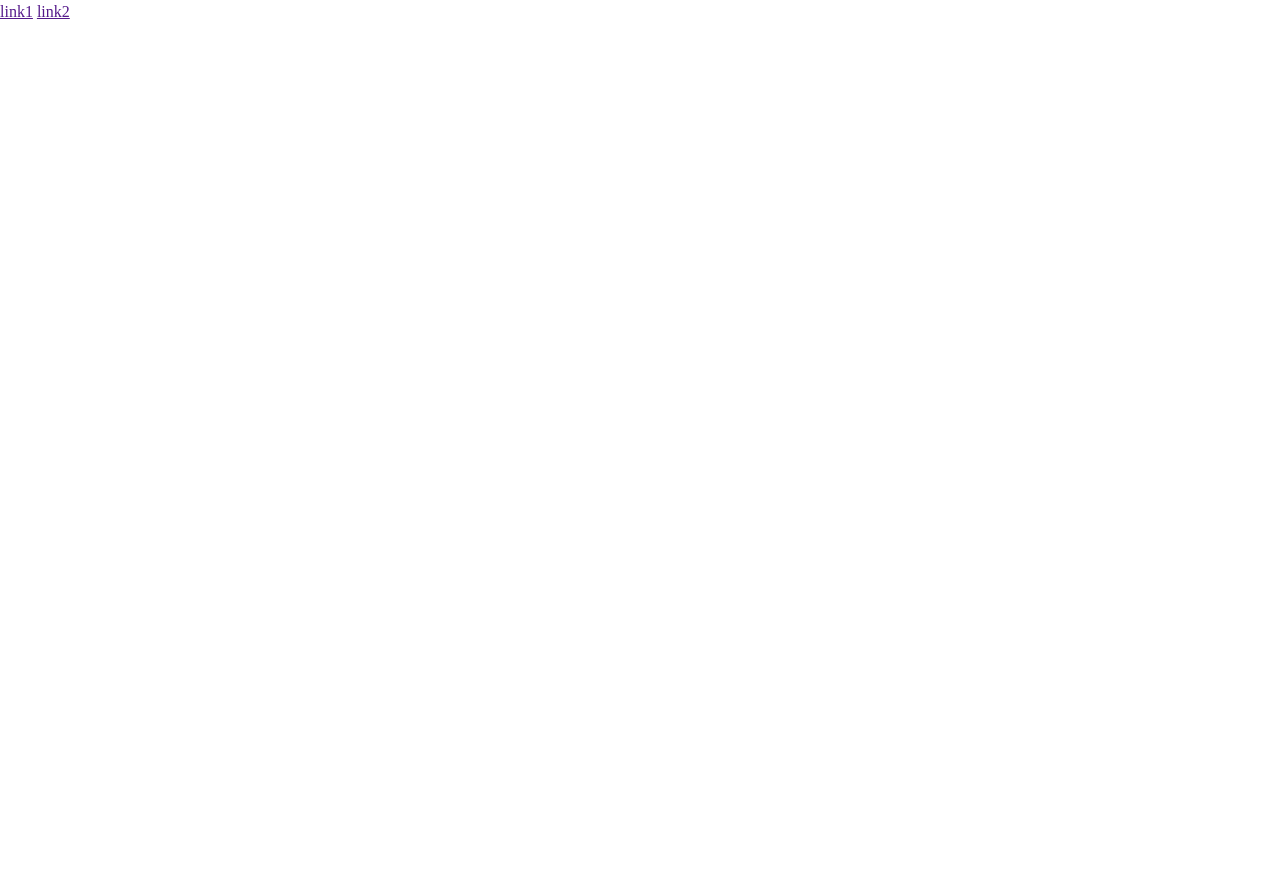
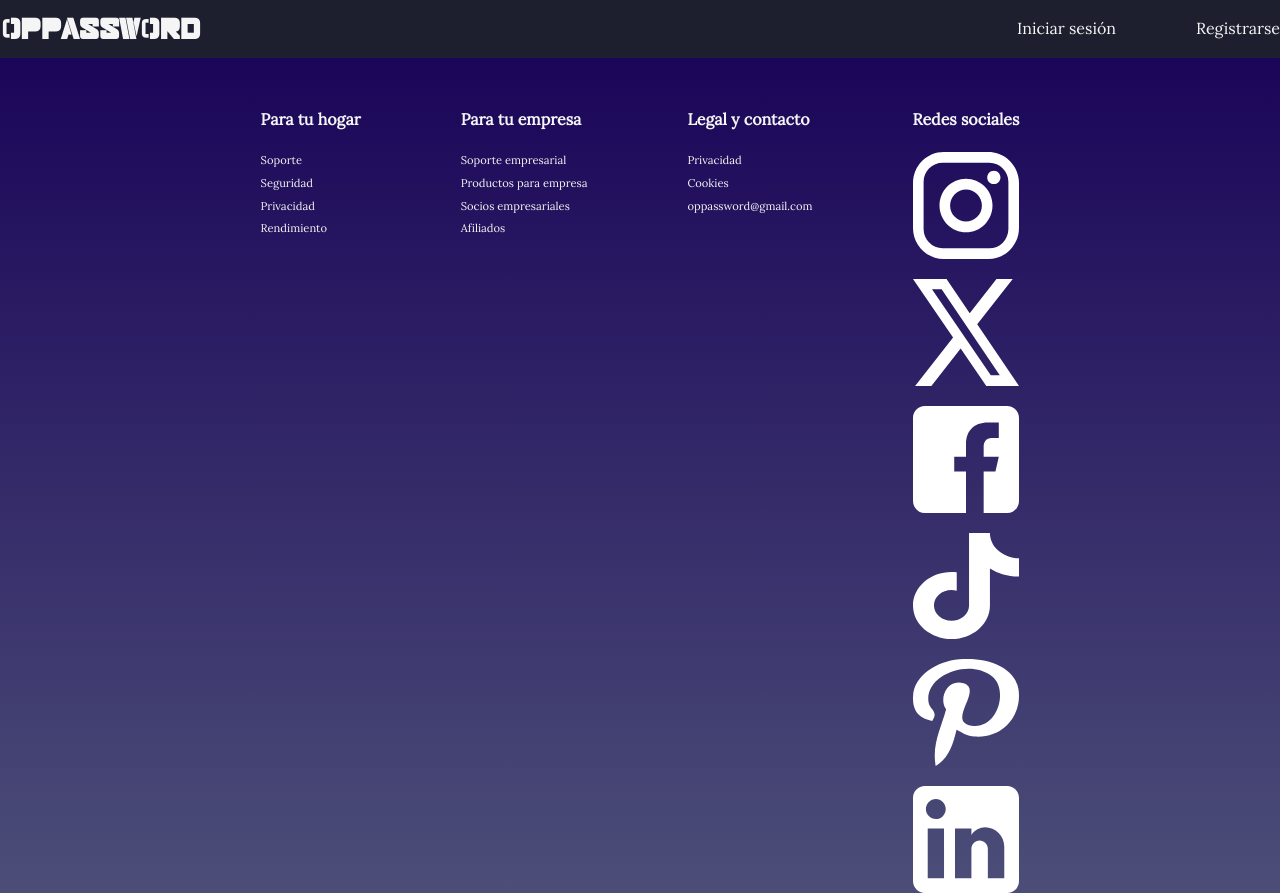
Before and after one commit to AndreuJL/create_password, a PHP site: page / in a window 1280 px wide. Before the commit the page is almost empty. Before the commit the page ends 19 px from the top, so only its background shows below. Run offline with PHP 8.4, Linux system fonts and the light colour scheme.

Commit message:
header sin registro y medio footer hecho

```diff
--- a/css/style.css
+++ b/css/style.css
@@ -8,8 +8,13 @@
 
 /* Tipografía */
 @font-face {
-  font-family: "";
-  src: url("") format("woff2"), url("") format("woff");
+  font-family: "Major shift";
+  src: url("../font/major_shift-webfont.woff2") format("woff2"), url("../font/major_shift-webfont.woff") format("woff");
+}
+
+@font-face {
+  font-family: "Lora";
+  src: url("../font/lora-regular-webfont.woff2") format("woff2"), url("../font/lora-regular-webfont.woff") format("woff");
 }
 
 :root {
@@ -19,4 +24,79 @@
   --color-blanco-letra: #f5f5f5;
   --color-lila-casillas: #b42bb6;
   --color-negro-letra: #0f0f0f;
+  --color-fondo-header: #1D1E2E;
+
+  /* Tipografía */
+  --h5: 0.7rem;
+  --p: 1.25rem;
+  --h4: 1rem;
+  --h3: 1.75rem;
+  --h2: 1.875rem; /* 16px */
+  --h1: 2.5rem;
 }
+
+body{
+  font-family: "Lora";
+
+  & header{
+    background: var(--color-fondo-header);
+    width: 100%;
+    padding: 5px 0;
+
+    display: flex;
+    justify-content: center;
+
+    & .container__header{
+      width: 100%;
+      max-width: 1780px;
+      color: var(--color-blanco-letra);
+      font-family: "Major shift";
+
+      display: flex;
+      align-items: center;
+      justify-content: space-between;
+
+      & nav{
+        font-family: "Lora";
+
+        display: flex;
+        gap: 80px;
+
+        & a{
+          text-decoration: none;
+          color: var(--color-blanco-letra);
+        }
+      }
+    }
+  }
+
+
+
+
+
+
+
+
+
+
+  & footer{
+    background: linear-gradient(180deg, var(--color-azul-oscuro) 0%, var(--color-azul-claro) 100%);
+    color: var(--color-blanco-letra);
+    padding-top: 50px;
+
+    display: flex;
+    justify-content: center;
+    gap: 100px;
+
+    & section{
+      display: flex;
+      flex-direction: column;
+      gap: 20px;
+
+      & ul li{
+        font-size: var(--h5);
+        margin-bottom: .375rem;
+      }
+    }
+  }
+}
--- /dev/null
+++ b/header_no_registrado.php
@@ -0,0 +1,9 @@
+<header>
+  <div class="container__header">
+    <h1>oppassword</h1>
+    <nav>
+      <a href="" class="link1">Iniciar sesión</a>
+      <a href="" class="link2">Registrarse</a>
+    </nav>
+  </div>
+</header>
--- a/index.html
+++ /dev/null
@@ -1,30 +0,0 @@
-<!DOCTYPE html>
-<html lang="es">
-  <head>
-    <meta charset="utf-8" />
-    <meta name="viewport" content="width=device-width, initial-scale=1" />
-    <title></title>
-    <link rel="stylesheet" href="css/style.css" />
-    <script src=""></script>
-  </head>
-  <body>
-
-    <header>
-      <nav>
-        <a href="" class="link1">link1</a>
-        <a href="" class="link2">link2</a>
-      </nav>
-    </header>
-
-    <div id="container">
-
-      <main>
-      </main>
-
-      <footer>
-      </footer>
-
-    </div>
-
-  </body>
-</html>
--- /dev/null
+++ b/index.php
@@ -0,0 +1,65 @@
+<!DOCTYPE html>
+<html lang="es">
+  <head>
+    <meta charset="utf-8" />
+    <meta name="viewport" content="width=device-width, initial-scale=1" />
+    <title></title>
+    <link rel="stylesheet" href="css/style.css" />
+    <script src=""></script>
+  </head>
+  <body>
+
+    <?php include('header_no_registrado.php'); ?>
+
+    <div class="container">
+
+      <main>
+      </main>
+
+      <footer>
+        <section>
+          <h4>Para tu hogar</h4>
+          <ul>
+            <li>Soporte</li>
+            <li>Seguridad</li>
+            <li>Privacidad</li>
+            <li>Rendimiento</li>
+          </ul>
+        </section>
+
+        <section>
+          <h4>Para tu empresa</h4>
+          <ul>
+            <li>Soporte empresarial</li>
+            <li>Productos para empresa</li>
+            <li>Socios empresariales</li>
+            <li>Afiliados</li>
+          </ul>
+        </section>
+
+        <section>
+          <h4>Legal y contacto</h4>
+          <ul>
+            <li>Privacidad</li>
+            <li>Cookies</li>
+            <li>oppassword@gmail.com</li>
+          </ul>
+        </section>
+
+        <section>
+          <h4>Redes sociales</h4>
+          <section class="iconos__redes">
+            <img src="./svg/instagram.svg" alt="instagram" class="instagram">
+            <img src="./svg/x.svg" alt="x" class="x">
+            <img src="./svg/facebook.svg" alt="facebook" class="facebook">
+            <img src="./svg/tiktok.svg" alt="tiktok" class="tiktok">
+            <img src="./svg/pinterest.svg" alt="pinterest" class="pinterest">
+            <img src="./svg/linkedin.svg" alt="linkedin" class="linkedin">
+          </section>
+        </section>
+      </footer>
+
+    </div>
+
+  </body>
+</html>
```
Also changed, not shown: header_registrado.php (added, +9 -0 lines).
